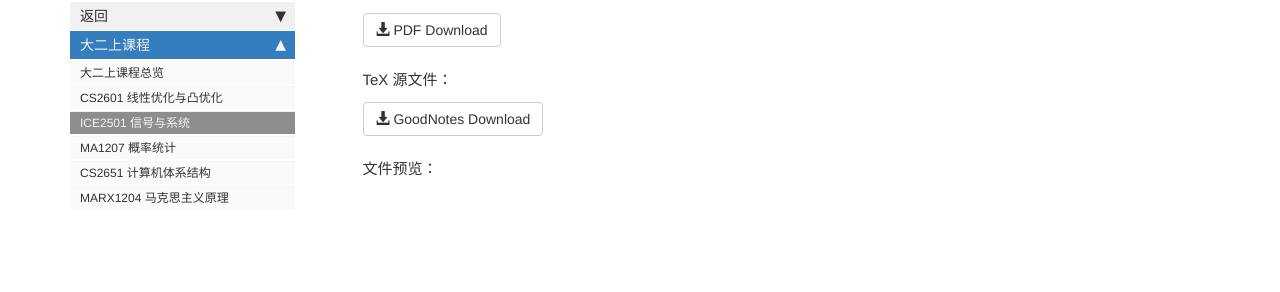
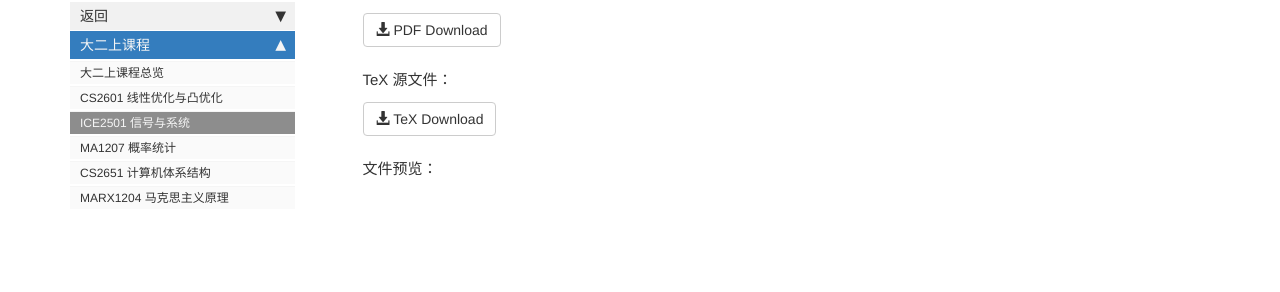
Before and after one commit to aisjtu/aisjtu.github.io, a Jekyll site: the page built from docs/pages/21/21_ICE2501.md, in a window 1280 px wide and 900 px high, scrolled down 514 px. Shown: the part 149-441 px from the top of the window. Built offline with Jekyll 4.4.1, drawn with Linux system fonts in a browser that asks for light colours; comment, search, counter and statistics services are not loaded.

Commit message:
Update 21_ICE2501.md

```diff
--- a/docs/pages/21/21_ICE2501.md
+++ b/docs/pages/21/21_ICE2501.md
@@ -21,7 +21,7 @@ folder: 21
 
 TeX 源文件：
 
-<a target="\_blank" class="noCrossRef" href="{{ "https://github.com/aisjtu/aisjtu.github.io/raw/gh-pages/Resource/21/ICE2501信号与系统/信号与系统简明笔记.tex"}}"><button type="button" class="btn btn-default" aria-label="Left Align"><span class="glyphicon glyphicon-download-alt" aria-hidden="true"></span> GoodNotes Download</button></a>
+<a target="\_blank" class="noCrossRef" href="{{ "https://github.com/aisjtu/aisjtu.github.io/raw/gh-pages/Resource/21/ICE2501信号与系统/信号与系统简明笔记.tex"}}"><button type="button" class="btn btn-default" aria-label="Left Align"><span class="glyphicon glyphicon-download-alt" aria-hidden="true"></span> TeX Download</button></a>
 
 文件预览：
 
```
